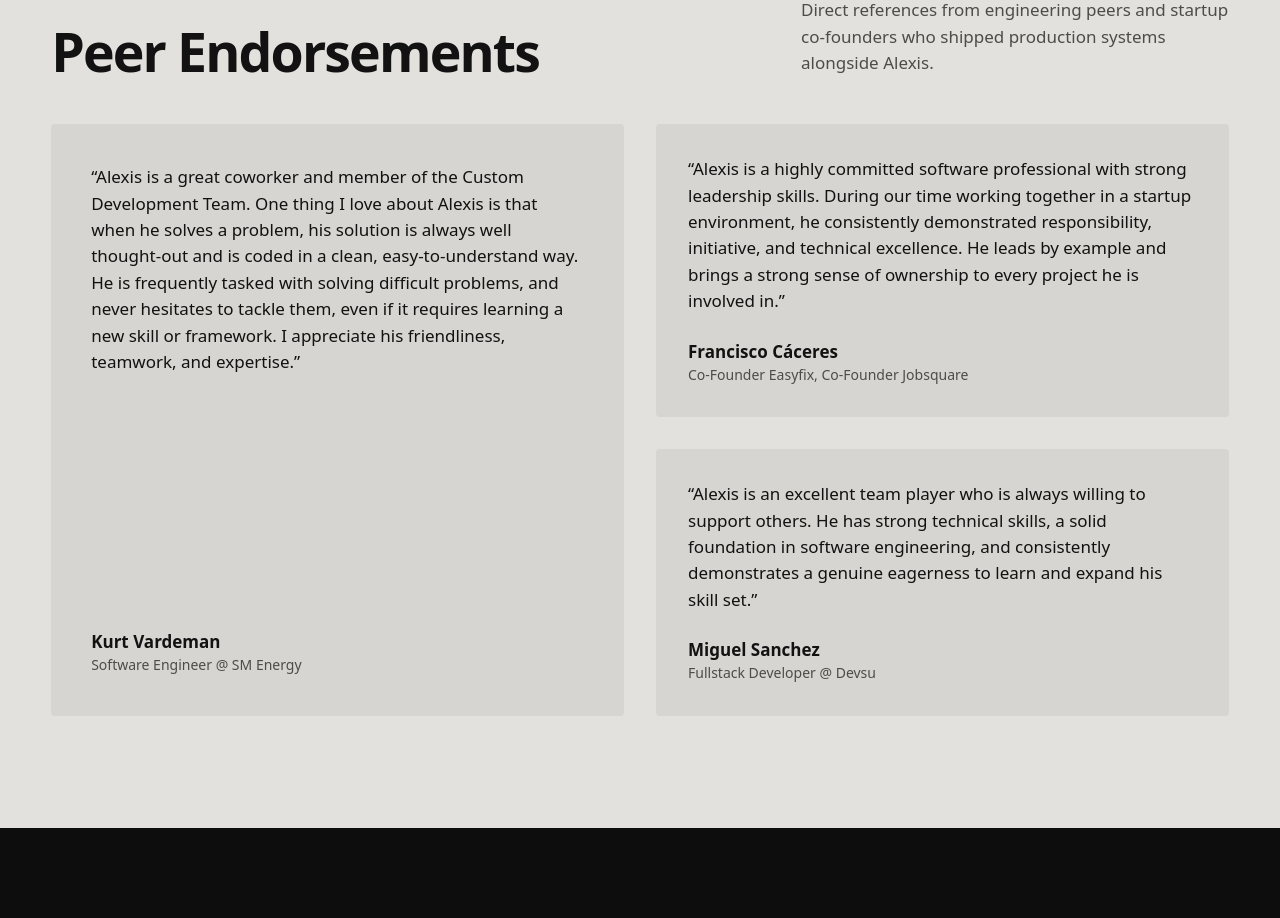
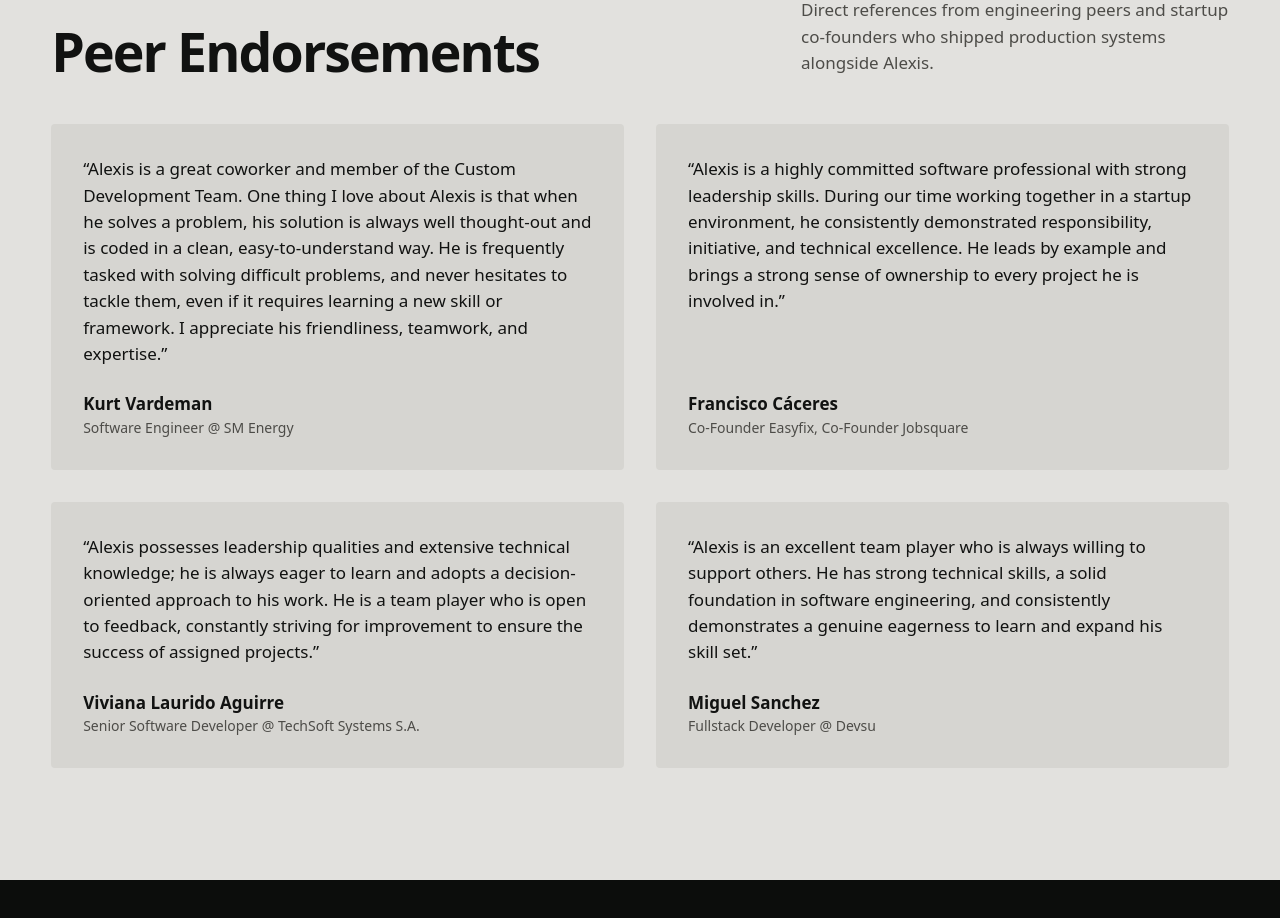
Before and after one commit to alexisriva/portfolio, a React (Vite) app: page / in a window 1280 px wide. Shown: the part 5080-5998 px from the top of the page. Built offline with nearby package versions, Linux system fonts and the light colour scheme; no server answers; a web font is replaced by a local one.

Commit message:
refactor: render all testimonials in a responsive grid and add new entry

```diff
--- a/src/assets/testimonials.json
+++ b/src/assets/testimonials.json
@@ -1,8 +1,8 @@
 [
   {
-    "name": "Miguel Sanchez",
-    "role": "Fullstack Developer @ Devsu",
-    "text": "Alexis is an excellent team player who is always willing to support others. He has strong technical skills, a solid foundation in software engineering, and consistently demonstrates a genuine eagerness to learn and expand his skill set."
+    "name": "Kurt Vardeman",
+    "role": "Software Engineer @ SM Energy",
+    "text": "Alexis is a great coworker and member of the Custom Development Team. One thing I love about Alexis is that when he solves a problem, his solution is always well thought-out and is coded in a clean, easy-to-understand way. He is frequently tasked with solving difficult problems, and never hesitates to tackle them, even if it requires learning a new skill or framework. I appreciate his friendliness, teamwork, and expertise."
   },
   {
     "name": "Francisco Cáceres",
@@ -10,8 +10,13 @@
     "text": "Alexis is a highly committed software professional with strong leadership skills. During our time working together in a startup environment, he consistently demonstrated responsibility, initiative, and technical excellence. He leads by example and brings a strong sense of ownership to every project he is involved in."
   },
   {
-    "name": "Kurt Vardeman",
-    "role": "Software Engineer @ SM Energy",
-    "text": "Alexis is a great coworker and member of the Custom Development Team. One thing I love about Alexis is that when he solves a problem, his solution is always well thought-out and is coded in a clean, easy-to-understand way. He is frequently tasked with solving difficult problems, and never hesitates to tackle them, even if it requires learning a new skill or framework. I appreciate his friendliness, teamwork, and expertise."
+    "name": "Viviana Laurido Aguirre",
+    "role": "Senior Software Developer @ TechSoft Systems S.A.",
+    "text": "Alexis possesses leadership qualities and extensive technical knowledge; he is always eager to learn and adopts a decision-oriented approach to his work. He is a team player who is open to feedback, constantly striving for improvement to ensure the success of assigned projects."
+  },
+  {
+    "name": "Miguel Sanchez",
+    "role": "Fullstack Developer @ Devsu",
+    "text": "Alexis is an excellent team player who is always willing to support others. He has strong technical skills, a solid foundation in software engineering, and consistently demonstrates a genuine eagerness to learn and expand his skill set."
   }
 ]
--- a/src/components/Testimonials.jsx
+++ b/src/components/Testimonials.jsx
@@ -1,9 +1,6 @@
 import testimonials from '../assets/testimonials.json';
 
 const Testimonials = () => {
-  const featured = testimonials[2];
-  const supporting = [testimonials[1], testimonials[0]];
-
   return (
     <section
       id="endorsements"
@@ -19,28 +16,13 @@ const Testimonials = () => {
           </p>
         </div>
 
-        <div className="grid grid-cols-1 lg:grid-cols-12 gap-6 lg:gap-8 items-stretch">
-          <div className="lg:col-span-6 bg-[var(--field-invert-surface)] p-7 sm:p-10 rounded-[4px] flex flex-col justify-between gap-8 reveal-up delay-2">
-            <blockquote className="text-body leading-[1.6] text-[var(--field-invert-ink)] font-normal">
-              “{featured.text}”
-            </blockquote>
-            <div>
-              <div className="text-body font-bold text-[var(--field-invert-ink)]">
-                {featured.name}
-              </div>
-              <div className="text-small text-[var(--field-invert-muted)]">
-                {featured.role}
-              </div>
-            </div>
-          </div>
-
-          <div className="lg:col-span-6 flex flex-col justify-between gap-6 lg:gap-8">
-            {supporting.map((item) => (
+        <div className="grid grid-cols-1 md:grid-cols-2 gap-6 lg:gap-8 items-stretch">
+          {testimonials.map((item) => (
             <div
               key={item.name}
-                className="bg-[var(--field-invert-surface)] p-7 sm:p-8 rounded-[4px] flex flex-col justify-between gap-6 flex-1 reveal-up delay-3"
+              className="bg-[var(--field-invert-surface)] p-7 sm:p-8 rounded-[4px] flex flex-col justify-between gap-6 reveal-up"
             >
-                <blockquote className="text-body leading-[1.55] text-[var(--field-invert-ink)]">
+              <blockquote className="text-body leading-[1.6] text-[var(--field-invert-ink)] font-normal">
                 “{item.text}”
               </blockquote>
               <div>
@@ -55,7 +37,6 @@ const Testimonials = () => {
           ))}
         </div>
       </div>
-      </div>
     </section>
   );
 };
```
Also changed, not shown: 1 other file (tests, documents, lock files or other folders). Lines whose indentation alone changed are shown as unchanged.
